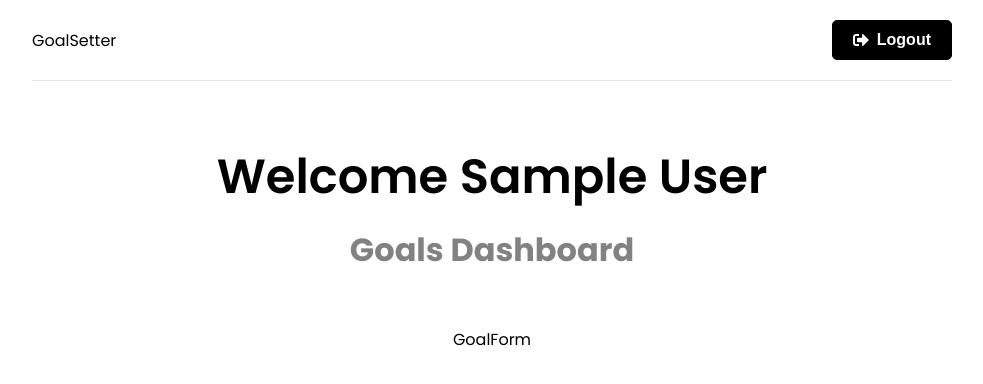
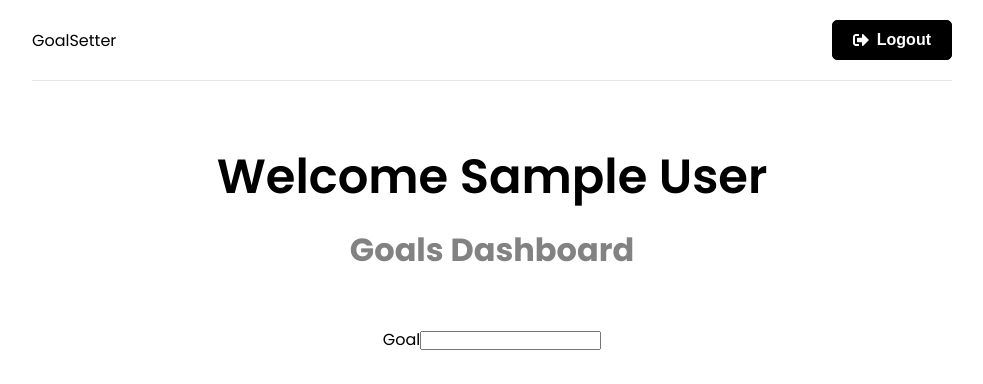
Before and after one commit to Collinswarui/Rest-Api, a React (Create React App) app in the folder frontend/: page / in a window 1280 px wide. Shown: the top 384 px of the page, without its empty margins (148-1131 px from the left). Built offline with nearby package versions, Linux system fonts and the light colour scheme; sample sign-in values are in the browser's storage.

Commit message:
created a form to allow user to add a goal

```diff
--- a/frontend/src/components/Goalform.jsx
+++ b/frontend/src/components/Goalform.jsx
@@ -1,8 +1,25 @@
 import { useState } from "react"
 import { UseSelector, useDispatch } from "react-redux"
+
+
+
 function Goalform() {
+  const {text, setText } = useState('')
+
+
+  const onSubmit = e => {
+    e.preventDefault()
+  }
+
   return (
-    <div>GoalForm </div>
+    <section className="form">
+        <form onSubmit={onSubmit}>
+            <div className="group">
+                <label htmlFor="text">Goal</label>
+                <input type="text"/>
+            </div>
+        </form>
+    </section>
   )
 }
 
```
